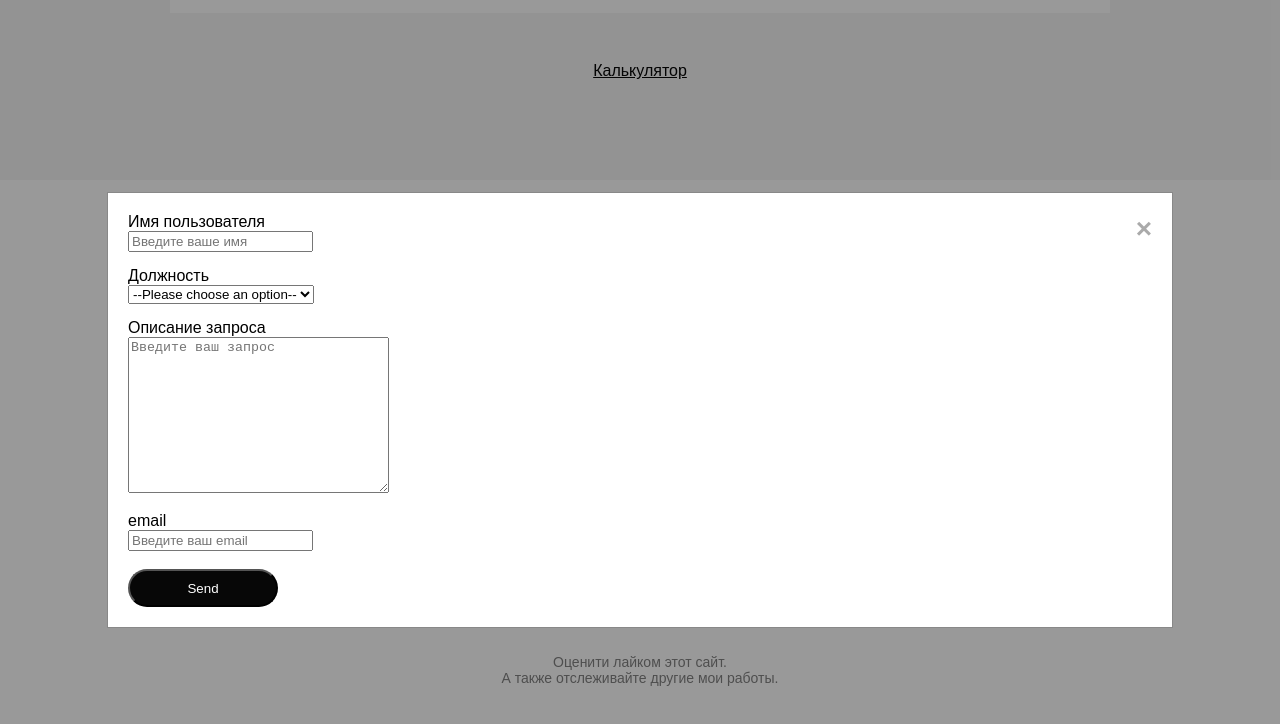
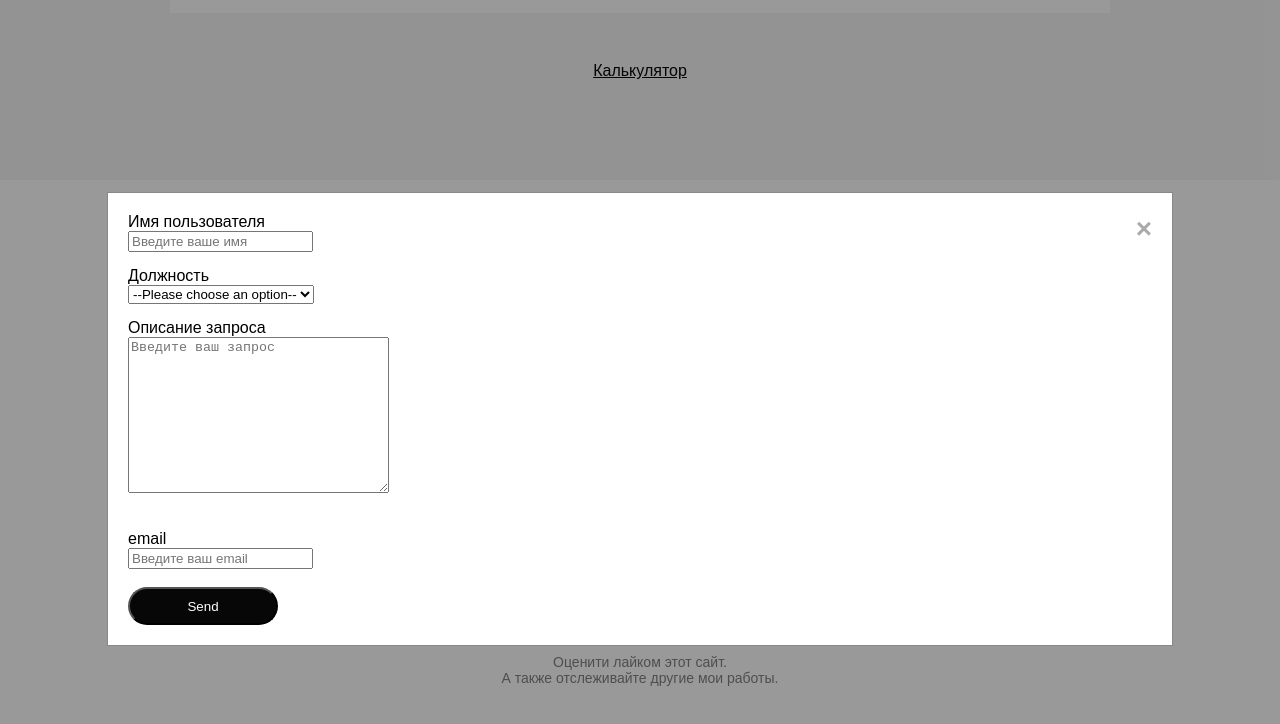
Before and after one commit to Kalinin-Alexander/landingPage, a plain HTML site: page My_page/index.html in a window 1280 px wide. Both pictures are taken after a click on the element "Отправить сообщение". Shown: the part 3571-4295 px from the top of the page. Drawn offline with Linux system fonts and the light colour scheme.

Commit message:
Update index.html

```diff
--- a/My_page/index.html
+++ b/My_page/index.html
@@ -133,15 +133,15 @@
 
         </div>
 
+    </footer>
+
     <div id="modal" class="modal">
 
         <div class="modal_content">
             <span class="modal_close">&times;</span>
 
+            <form onsubmit="snd(event)" name="toSend" id="modal_form" class="modal_form">
 
-                <form onsubmit="snd(event)" name="toSend" id="modal_form">
-
-                    <!-- Не смог выровнять через display:block или как либо ещё-->
                 <div class="toSend_inner">
                     <label for="toSend_user">Имя пользователя</label><br>
                     <input type="text" id="toSend_user" placeholder="Введите ваше имя"><br>
@@ -156,8 +156,14 @@
                     <label for="toSend_problem">Описание запроса</label><br>
                     <textarea cols="30" rows="10" id="toSend_problem" placeholder="Введите ваш запрос"></textarea><br>
 
+                    <!--Покажет что какое-то поле не заполненно-->
+                    <div id="txterr"></div><br>
+
+
                     <label for="input">email</label><br>
                     <input type="email" id="input" placeholder="Введите ваш email"><br>
+
+                    <!--Покажет что почтовое поле не заполненно-->
                     <div id="error"></div><br>
 
                     <button class="contact_btn" type="submit"> Send </button>
@@ -168,7 +174,6 @@
         </div>
 
     </div>
-    </footer>
 
     <script type="text/javascript" src="script.js"></script>
 
```
Lines whose indentation alone changed are shown as unchanged.
